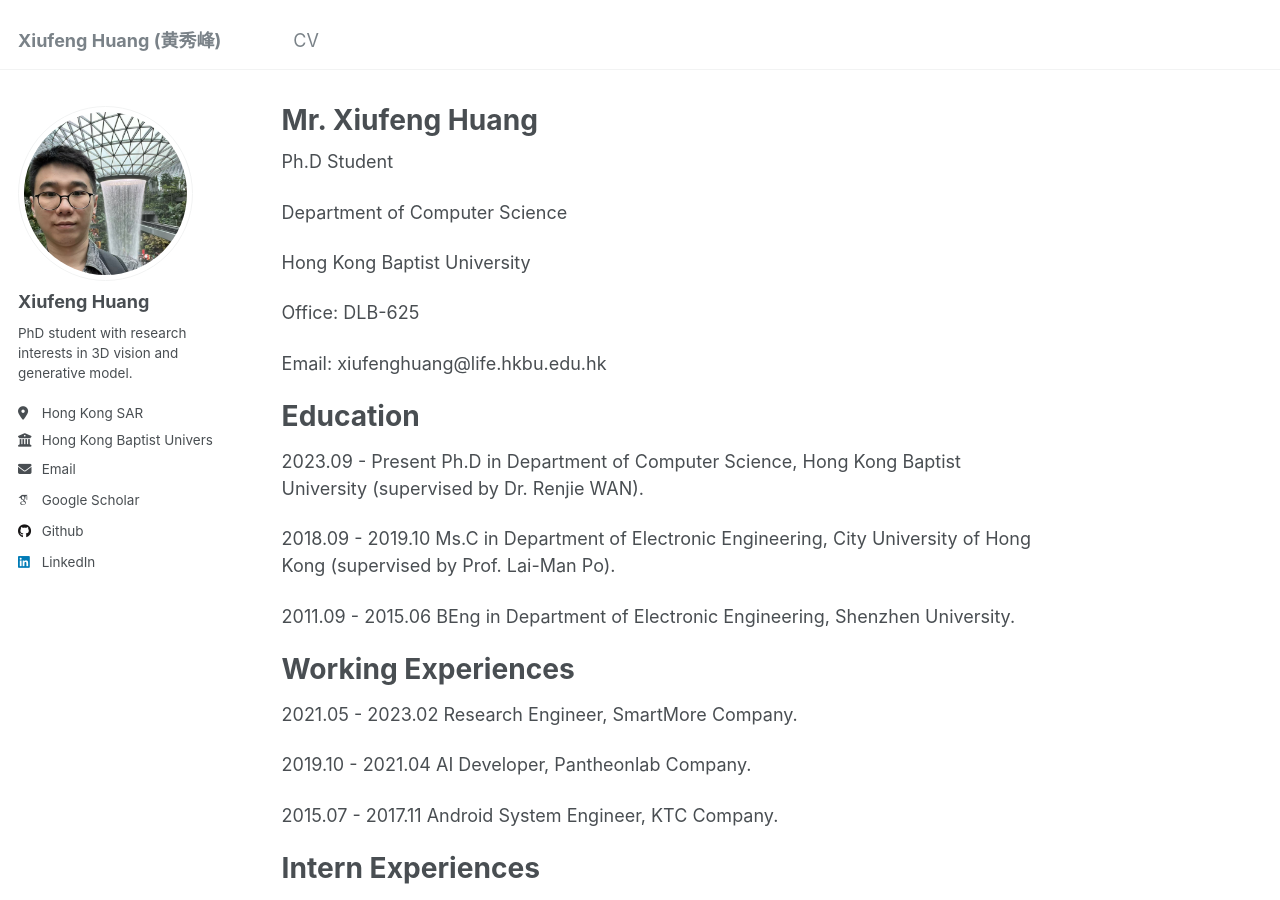
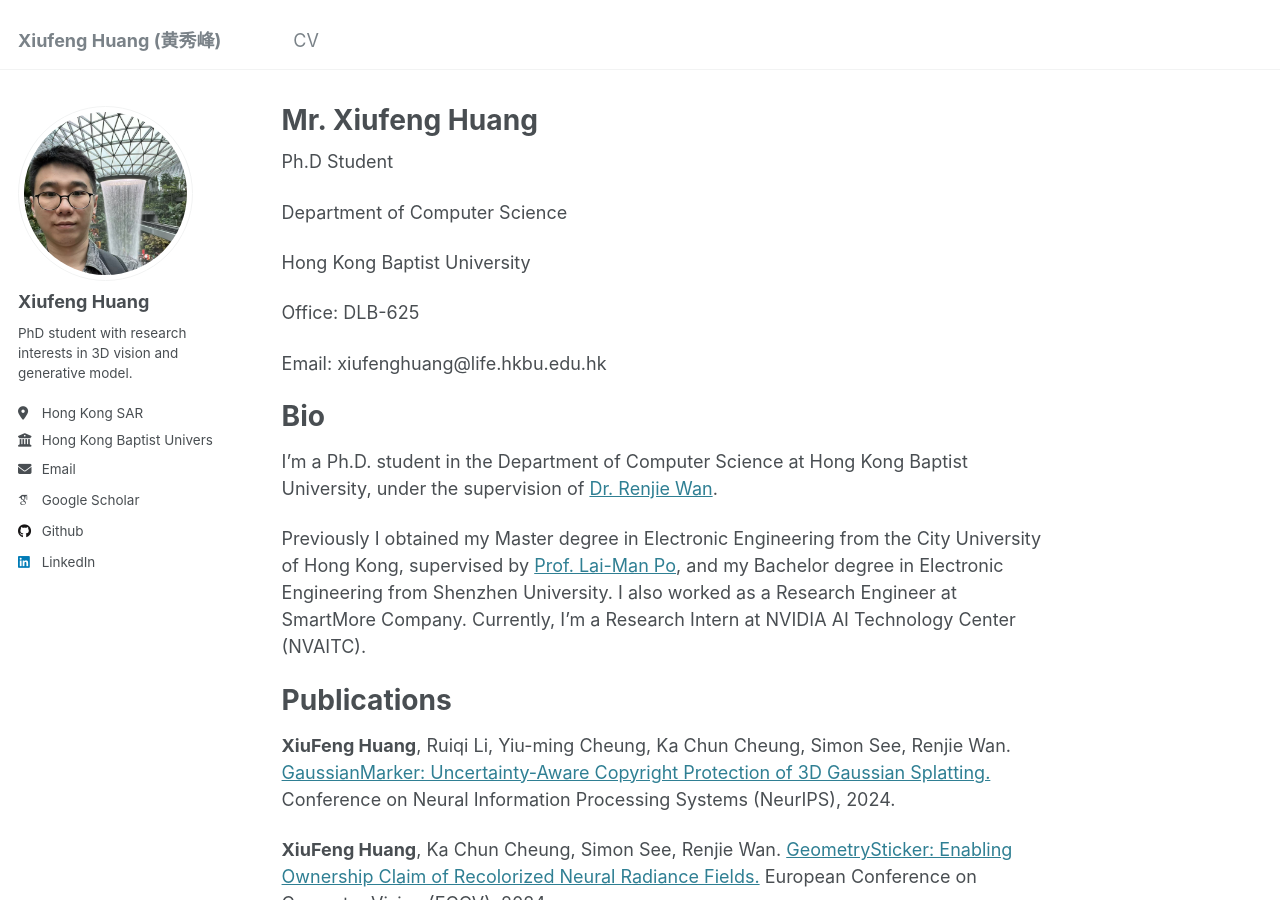
Before and after one commit to kevinhuangxf/kevinhuangxf.github.io, a Jekyll site: the page built from _pages/about.md, in a window 1280 px wide and 900 px high. Built offline with Jekyll 4.4.1, drawn with Linux system fonts in a browser that asks for light colours; some web fonts are replaced; some of the changed text lies outside the part shown.

Commit message:
Update about.md

```diff
--- a/_pages/about.md
+++ b/_pages/about.md
@@ -17,25 +17,13 @@ Office: DLB-625
 
 Email: xiufenghuang@life.hkbu.edu.hk
 
-Education
+Bio
 ======
-2023.09 - Present Ph.D in Department of Computer Science, Hong Kong Baptist University (supervised by Dr. Renjie WAN).
+I'm a Ph.D. student in the Department of Computer Science at Hong Kong Baptist University, under the supervision of [Dr. Renjie Wan](https://wanrenjie.github.io/).
 
-2018.09 - 2019.10 Ms.C in Department of Electronic Engineering, City University of Hong Kong (supervised by Prof. Lai-Man Po).
-
-2011.09 - 2015.06 BEng in Department of Electronic Engineering, Shenzhen University.
-
-Working Experiences
-======
-2021.05 - 2023.02  Research Engineer, SmartMore Company.
-
-2019.10 - 2021.04  AI Developer, Pantheonlab Company.
-
-2015.07 - 2017.11  Android System Engineer, KTC Company.
-
-Intern Experiences
-======
-2023.09 - Present, Reserach Intern, NVDIA AI Technology Center (NVAITC).
+Previously I obtained my Master degree in Electronic Engineering from the City University of Hong Kong, supervised by [Prof. Lai-Man Po](https://scholars.cityu.edu.hk/en/persons/lai-man-po(1c2baaee-a00f-45ea-bd1d-27b052b5c2c5).html), and my Bachelor degree in Electronic Engineering from Shenzhen University.
+I also worked as a Research Engineer at SmartMore Company.
+Currently, I'm a Research Intern at NVIDIA AI Technology Center (NVAITC).
 
 Publications
 ======
```
